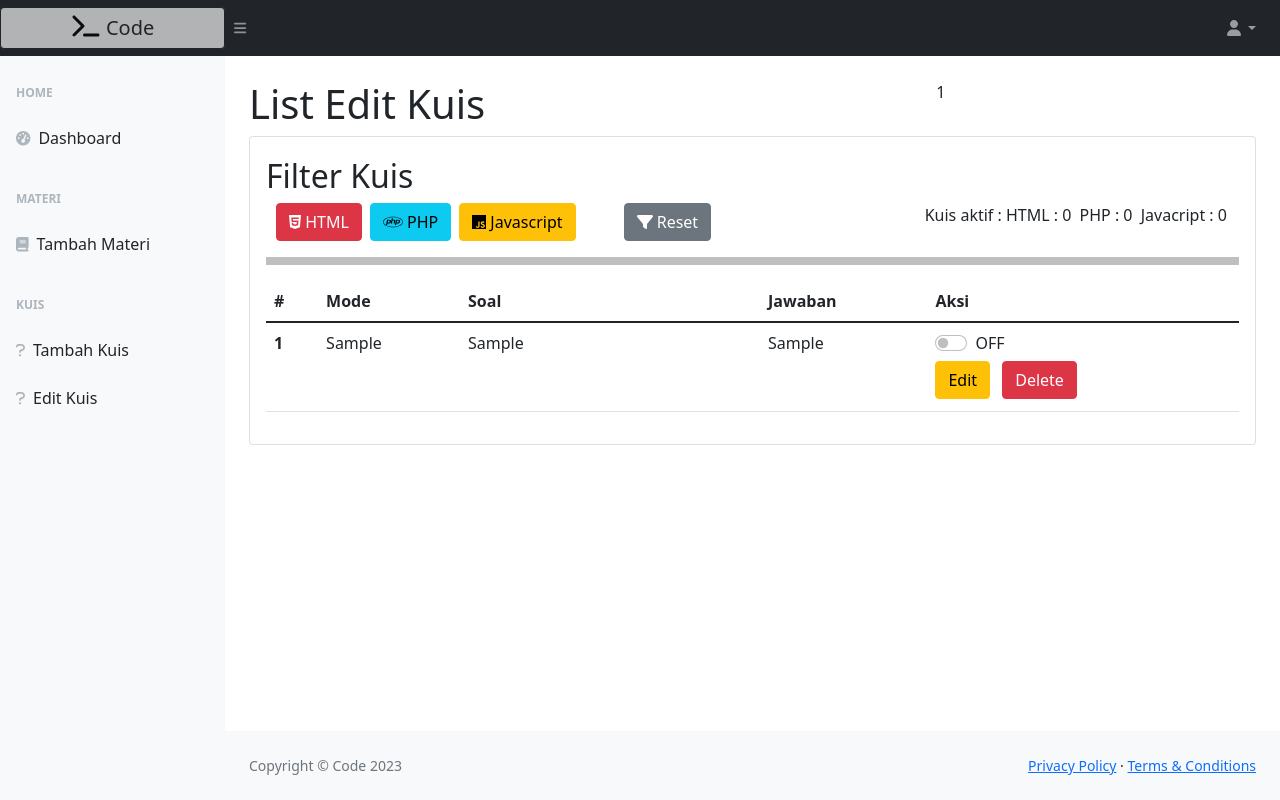
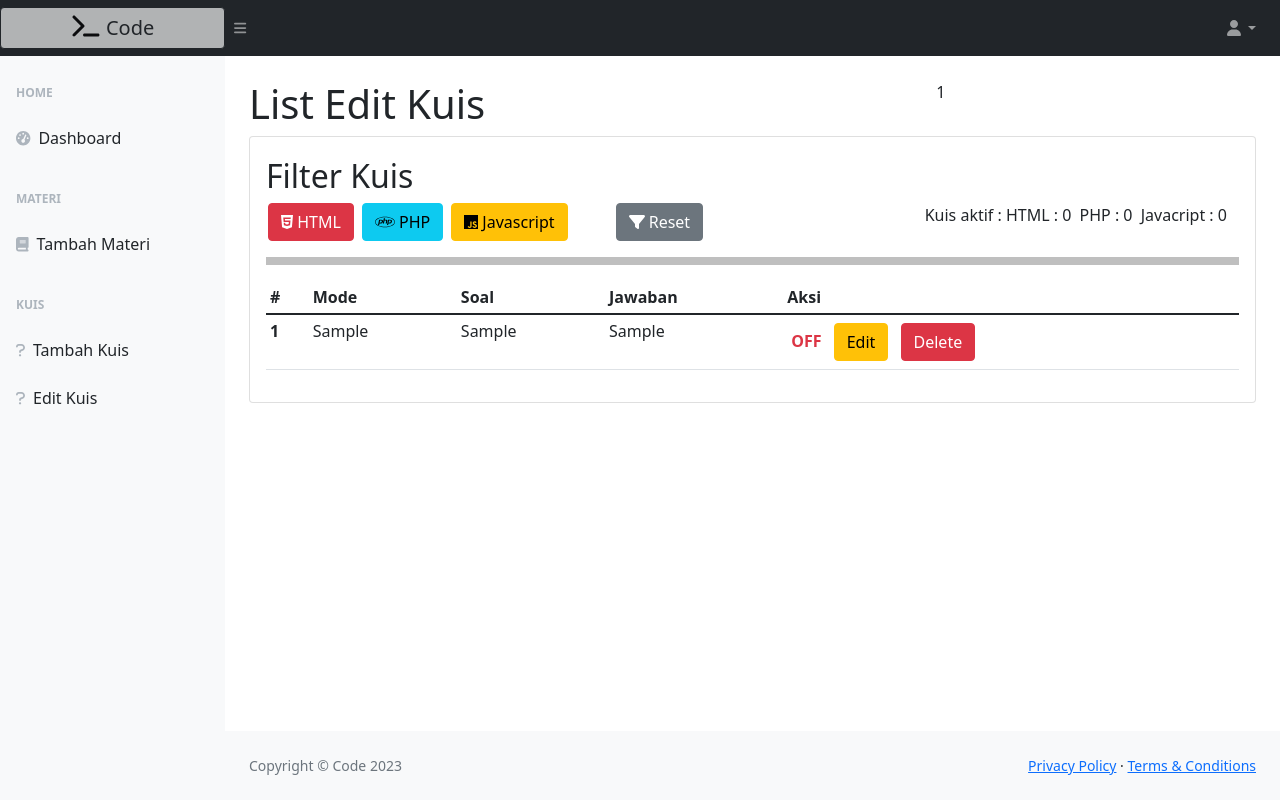
Before and after one commit to kurisu55/e-learning, a PHP site: page /tokubetsu/kuis/edit_kuis.php in a window 1280 px wide. Run offline with PHP 8.4, Linux system fonts and the light colour scheme; the visitor is signed in with stand-in values (Sample User, id 1); tables that the repository leaves empty or names only in its code hold one stand-in row (values such as "Sample post"); data that the repository does not hold is empty; some libraries are stand-ins or nearby versions.

Commit message:
Menampilkan status kuis. FIX, Selesai

```diff
--- a/tokubetsu/kuis/edit_kuis.php
+++ b/tokubetsu/kuis/edit_kuis.php
@@ -10,21 +10,6 @@ if (!isset($_SESSION["level"]) == 1) {
 
 // Require DB
 require '../../authentication/db/conn_db.php';
-
-// Set On/Off Kuis
-$soal = mysqli_query($conn, "SELECT * FROM soal");
-$totalkuis = mysqli_num_rows($soal);
-for ($x = 1; $x <= $totalkuis; $x++) {
-    if ($_SERVER['REQUEST_METHOD'] === 'POST') {
-        if (isset($_POST["$x"])) {
-            $aktif = $_POST["$x"];
-        } elseif (empty($_POST["$x"])) {
-            $aktif = 'N';
-        }
-        $query = "UPDATE soal SET aktif='$aktif' WHERE id=$x";
-        mysqli_query($conn, $query);
-    }
-}
 
 // Notice Aktif kuis
 $html = mysqli_num_rows(mysqli_query($conn, "SELECT * FROM soal WHERE mode='html' AND aktif='Y'"));
@@ -77,21 +62,21 @@ require '../template/sidebar.php';
                     <section class="my-1">
                         <!-- Button Filter Kuis -->
                         <h2>Filter Kuis</h2>
-                        <form action="" method="get">
+                        <form action="" method="post">
                             <div class="row justify-content-around mt-2">
                                 <div class="row col-8">
-                                    <ul class="nav ms-3">
+                                    <ul class="nav ms-2">
                                         <li class="nav-item">
-                                            <a href="" class="btn btn-danger me-2"><i class="fa-brands fa-html5"></i> HTML</a>
+                                            <button type="submit" name="html" class="btn btn-danger me-2"><i class="fa-brands fa-html5"></i> HTML</button>
                                         </li>
                                         <li class="nav-item">
-                                            <a class="btn btn-info me-2"><i class="fa-brands fa-php"></i> PHP</a>
+                                            <button type="submit" name="php" class="btn btn-info me-2"><i class="fa-brands fa-php"></i> PHP</button>
                                         </li>
                                         <li class="nav-item">
-                                            <a class="btn btn-warning me-5"><i class="fa-brands fa-js"></i> Javascript</a>
+                                            <button type="submit" name="js" class="btn btn-warning me-5"><i class="fa-brands fa-js"></i> Javascript</button>
                                         </li>
                                         <li class="nav-item">
-                                            <a href="edit_kuis.php" class="btn btn-secondary"><i class="fas fa-filter"></i> Reset</a>
+                                            <a type="submit" href="edit_kuis.php" class="btn btn-secondary"><i class="fas fa-filter"></i> Reset</a>
                                         </li>
                                     </ul>
                                 </div>
@@ -107,7 +92,7 @@ require '../template/sidebar.php';
                     <hr class="bg-black py-1">
                     <section>
                         <div class="col">
-                            <table class="table table-hover">
+                            <table class="table table-sm table-hover">
                                 <thead>
                                     <tr>
                                         <th scope="col">#</th>
@@ -117,34 +102,27 @@ require '../template/sidebar.php';
                                         <th scope="col">Aksi</th>
                                     </tr>
                                 </thead>
-                                <form action="" method="post" id="formSetAktif">
                                 <tbody>
                                     <?php $i = 1; ?>
                                     <?php while ($row = mysqli_fetch_assoc($soal)) : ?>
                                         <tr>
                                             <th scope="row"><?= $i; ?></th>
                                             <td><?= htmlspecialchars_decode($row["mode"]); ?></td>
-                                                <td style="overflow-y: auto; width:300px;"><?= htmlspecialchars_decode($row["soal"]); ?></td>
+                                            <td><?= htmlspecialchars_decode($row["soal"]); ?></td>
                                             <td><?= $row["jawaban"]; ?></td>
                                             <td>
-                                                    <div class="form-check form-switch">
-                                                        <input class="form-check-input" type="checkbox" role="switch" id="flexSwitchCheckChecked" name="<?= $i; ?>" value="Y" <?php if ($row["aktif"] == 'Y') {
-                                                                                                                                                                                    $status = 'ON';
-                                                                                                                                                                                    echo 'checked';
+                                                <?php if ($row["aktif"] == 'Y') {
+                                                    echo "<span class='fw-bold text-success p-1' title='ON'>ON</span>";
                                                 } else {
-                                                                                                                                                                                    $status = 'OFF';
-                                                                                                                                                                                    '';
-                                                                                                                                                                                }; ?> onclick="aktifSubmit()">
-                                                        <label class="form-check-label" for="flexSwitchCheckChecked"><?= $status; ?></label>
-                                                    </div>
-                                                    <a href="Edit.php?id=<?= $row["id"]; ?>" class="btn btn-warning me-2">Edit</a>
+                                                    echo "<span class='fw-bold text-danger p-1' title='OFF'>OFF</span>";
+                                                }; ?>
+                                                <a href="Edit.php?id=<?= $row["id"]; ?>" class="btn btn-warning ms-1 me-2">Edit</a>
                                                 <a href="Delete.php?id=<?= $row["id"]; ?>" class="btn btn-danger my-1" onclick="return confirm('Konfirmasi hapus?');">Delete</a>
                                             </td>
                                         </tr>
                                 </tbody>
                                 <?php $i++; ?>
                             <?php endwhile; ?>
-                                </form>
                             </table>
                         </div>
                     </section>
```
Lines whose indentation alone changed are shown as unchanged.
